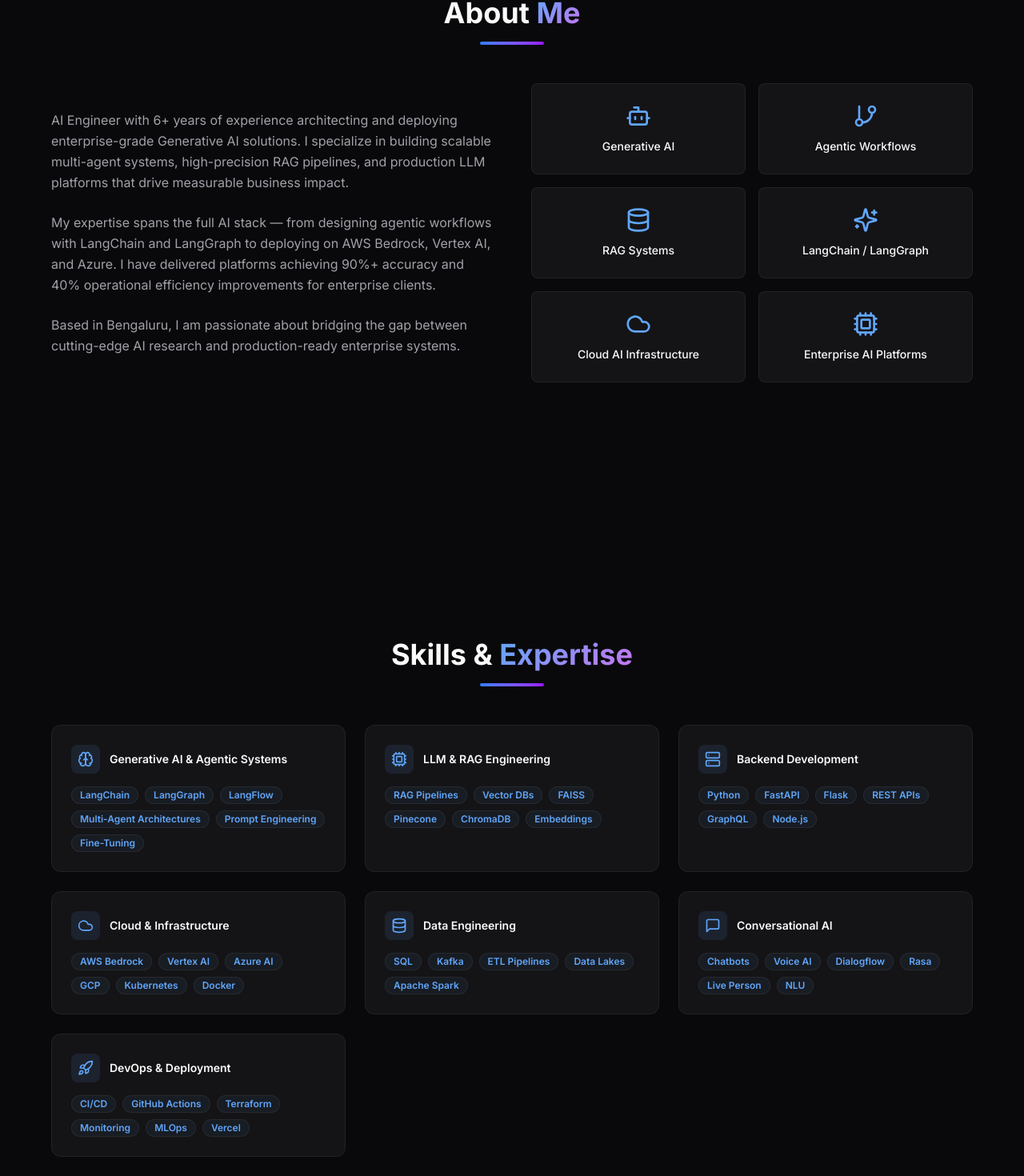
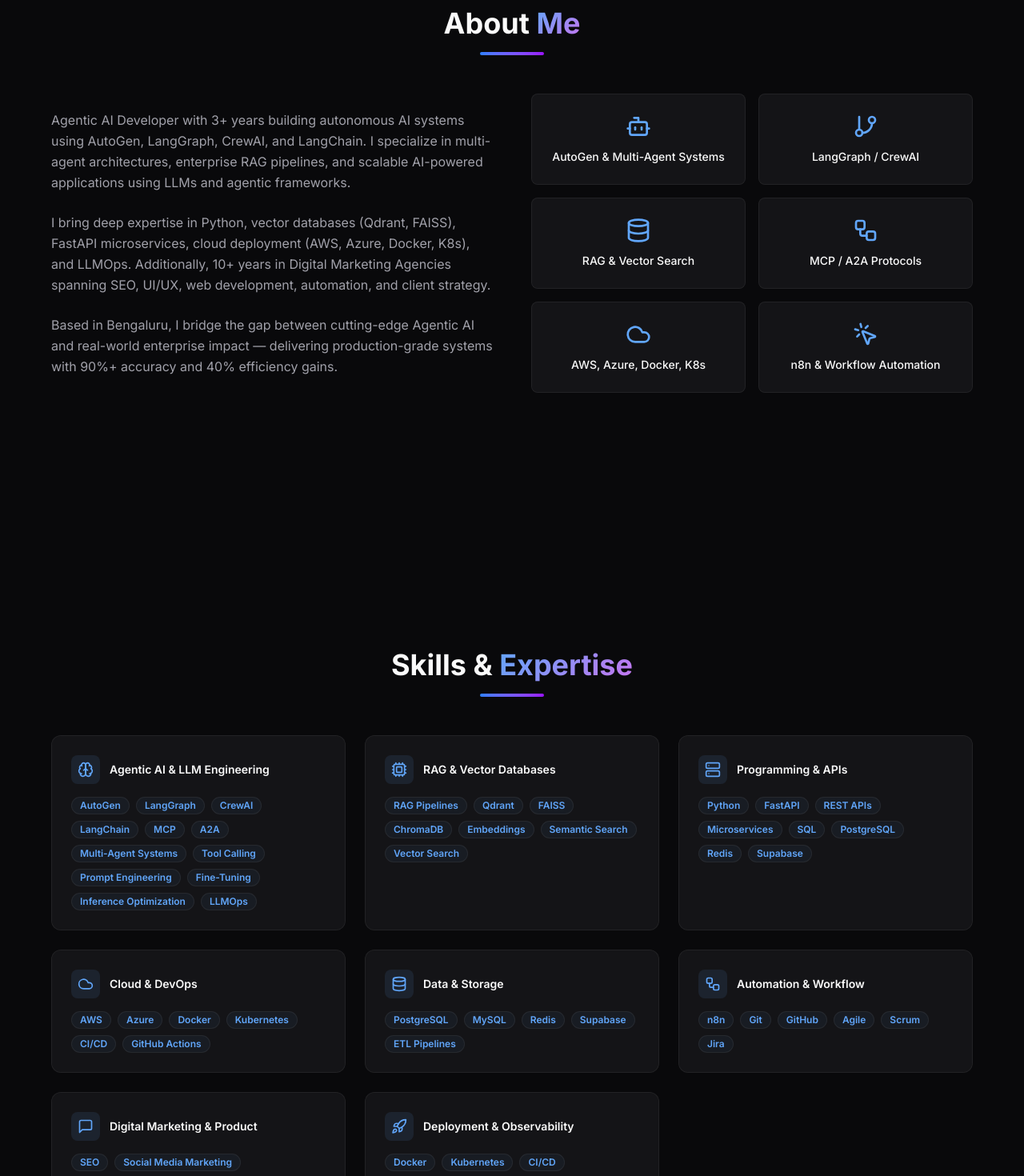
Before and after one commit to akshaypanigrahi89/portfolio, a Next.js app: page / in a window 1280 px wide. Shown: the part 1260-2730 px from the top of the page at 80% size. Built offline with nearby package versions, Linux system fonts and the light colour scheme.

Commit message:
Update: refresh portfolio with Agentic AI Developer role and updated resume content

```diff
--- a/src/app/layout.tsx
+++ b/src/app/layout.tsx
@@ -13,17 +13,16 @@
 });
 
 export const metadata: Metadata = {
-  title: "Akshay Panigrahi | AI Engineer — Generative AI, Agentic AI & RAG Systems",
+  title: "Akshay Panigrahi | Agentic AI Developer — AutoGen, LangGraph, RAG Systems",
   description:
-    "AI Engineer with 6+ years of experience specializing in Generative AI, Multi-Agent Architectures, RAG Pipelines, and Production-Grade AI Platforms.",
+    "Agentic AI Developer with 3+ years building autonomous AI systems, enterprise RAG pipelines, and scalable AI applications using LLMs and multi-agent frameworks. 10+ years in digital transformation.",
   keywords: [
-    "AI Engineer",
+    "Agentic AI Developer",
+    "AutoGen",
+    "LangGraph",
+    "CrewAI",
+    "RAG Systems",
     "Generative AI",
-    "Agentic AI",
-    "RAG Systems",
-    "LangChain",
-    "LangGraph",
-    "Machine Learning",
     "Akshay Panigrahi",
   ],
   authors: [{ name: "Akshay Panigrahi" }],
@@ -32,18 +31,18 @@
     type: "website",
     locale: "en_US",
     url: "https://akshaypanigrahi.vercel.app",
-    siteName: "Akshay Panigrahi | AI Engineer",
+    siteName: "Akshay Panigrahi | Agentic AI Developer",
     title:
-      "Akshay Panigrahi | AI Engineer — Generative AI, Agentic AI & RAG Systems",
+      "Akshay Panigrahi | Agentic AI Developer — AutoGen, LangGraph, RAG Systems",
     description:
-      "AI Engineer with 6+ years of experience specializing in Generative AI, Multi-Agent Architectures, RAG Pipelines, and Production-Grade AI Platforms.",
+      "Agentic AI Developer with 3+ years building autonomous AI systems, enterprise RAG pipelines, and scalable AI applications using LLMs and multi-agent frameworks. 10+ years in digital transformation.",
   },
   twitter: {
     card: "summary_large_image",
     title:
-      "Akshay Panigrahi | AI Engineer — Generative AI, Agentic AI & RAG Systems",
+      "Akshay Panigrahi | Agentic AI Developer — AutoGen, LangGraph, RAG Systems",
     description:
-      "AI Engineer with 6+ years of experience specializing in Generative AI, Multi-Agent Architectures, RAG Pipelines, and Production-Grade AI Platforms.",
+      "Agentic AI Developer with 3+ years building autonomous AI systems, enterprise RAG pipelines, and scalable AI applications using LLMs and multi-agent frameworks. 10+ years in digital transformation.",
   },
   robots: {
     index: true,
--- a/src/components/About.tsx
+++ b/src/components/About.tsx
@@ -1,16 +1,16 @@
 "use client";
 
 import { motion } from "framer-motion";
-import { Sparkles, Bot, GitBranch, Cloud, Database, Cpu } from "lucide-react";
+import { Sparkles, Bot, GitBranch, Cloud, Database, Cpu, Workflow, MousePointerClick } from "lucide-react";
 import AnimatedSection from "@/components/AnimatedSection";
 
 const highlights = [
-  { icon: Bot, label: "Generative AI" },
-  { icon: GitBranch, label: "Agentic Workflows" },
-  { icon: Database, label: "RAG Systems" },
-  { icon: Sparkles, label: "LangChain / LangGraph" },
-  { icon: Cloud, label: "Cloud AI Infrastructure" },
-  { icon: Cpu, label: "Enterprise AI Platforms" },
+  { icon: Bot, label: "AutoGen & Multi-Agent Systems" },
+  { icon: GitBranch, label: "LangGraph / CrewAI" },
+  { icon: Database, label: "RAG & Vector Search" },
+  { icon: Workflow, label: "MCP / A2A Protocols" },
+  { icon: Cloud, label: "AWS, Azure, Docker, K8s" },
+  { icon: MousePointerClick, label: "n8n & Workflow Automation" },
 ];
 
 export default function About() {
@@ -33,21 +33,21 @@
             className="space-y-6"
           >
             <p className="text-muted-foreground leading-relaxed">
-              AI Engineer with 6+ years of experience architecting and deploying
-              enterprise-grade Generative AI solutions. I specialize in building
-              scalable multi-agent systems, high-precision RAG pipelines, and
-              production LLM platforms that drive measurable business impact.
+              Agentic AI Developer with 3+ years building autonomous AI systems
+              using AutoGen, LangGraph, CrewAI, and LangChain. I specialize in
+              multi-agent architectures, enterprise RAG pipelines, and scalable
+              AI-powered applications using LLMs and agentic frameworks.
             </p>
             <p className="text-muted-foreground leading-relaxed">
-              My expertise spans the full AI stack — from designing agentic
-              workflows with LangChain and LangGraph to deploying on AWS Bedrock,
-              Vertex AI, and Azure. I have delivered platforms achieving 90%+
-              accuracy and 40% operational efficiency improvements for enterprise
-              clients.
+              I bring deep expertise in Python, vector databases (Qdrant, FAISS),
+              FastAPI microservices, cloud deployment (AWS, Azure, Docker, K8s),
+              and LLMOps. Additionally, 10+ years in Digital Marketing Agencies
+              spanning SEO, UI/UX, web development, automation, and client strategy.
             </p>
             <p className="text-muted-foreground leading-relaxed">
-              Based in Bengaluru, I am passionate about bridging the gap between
-              cutting-edge AI research and production-ready enterprise systems.
+              Based in Bengaluru, I bridge the gap between cutting-edge Agentic AI
+              and real-world enterprise impact — delivering production-grade systems
+              with 90%+ accuracy and 40% efficiency gains.
             </p>
           </motion.div>
 
--- a/src/components/Achievements.tsx
+++ b/src/components/Achievements.tsx
@@ -15,38 +15,38 @@
   {
     icon: TrendingUp,
     value: "40%",
-    label: "Operational Improvement",
-    desc: "Average efficiency gain across enterprise AI deployments",
+    label: "Operational Efficiency Gain",
+    desc: "AI-driven automation and workflow orchestration across enterprise systems",
   },
   {
     icon: Zap,
-    value: "20%",
-    label: "Faster Development Velocity",
-    desc: "Reduced time-to-market for AI features and platforms",
+    value: "90%+",
+    label: "RAG Retrieval Accuracy",
+    desc: "Enterprise RAG systems with high-precision semantic search pipelines",
   },
   {
     icon: Globe,
     value: "10+",
     label: "Enterprise AI Deployments",
-    desc: "Production-grade systems serving global clients",
+    desc: "Production-grade Agentic AI and RAG systems for global clients",
   },
   {
     icon: Brain,
-    value: "5+",
-    label: "LLM Pipelines",
-    desc: "End-to-end production pipelines for large language models",
+    value: "3+",
+    label: "Years Agentic AI",
+    desc: "Building autonomous multi-agent systems with AutoGen, LangGraph & CrewAI",
   },
   {
     icon: Cloud,
     value: "Multi-Cloud",
     label: "Cloud AI Architecture",
-    desc: "Expertise across AWS, GCP, and Azure AI platforms",
+    desc: "AWS & Azure — Docker, Kubernetes, CI/CD for scalable AI infrastructure",
   },
   {
     icon: BarChart3,
-    value: "90%+",
-    label: "AI Accuracy Rate",
-    desc: "Consistently high accuracy across deployed AI systems",
+    value: "10+",
+    label: "Years Digital Innovation",
+    desc: "Full-stack expertise spanning AI, marketing, product, and automation",
   },
 ];
 
--- a/src/components/Contact.tsx
+++ b/src/components/Contact.tsx
@@ -4,6 +4,7 @@
 import { motion } from "framer-motion";
 import {
   Mail,
+  Phone,
   Linkedin,
   Github,
   Send,
@@ -56,6 +57,19 @@
                 <p className="text-sm font-medium">
                   akshaypanigrahi7@gmail.com
                 </p>
+              </div>
+            </a>
+
+            <a
+              href="tel:+917008550331"
+              className="flex items-center gap-4 glass-card rounded-lg p-5 hover:border-primary/30 transition-all group"
+            >
+              <div className="p-3 rounded-lg bg-primary/10 group-hover:bg-primary/20 transition-colors">
+                <Phone className="w-5 h-5 text-primary" />
+              </div>
+              <div>
+                <p className="text-xs text-muted-foreground">Phone</p>
+                <p className="text-sm font-medium">+91-7008550331</p>
               </div>
             </a>
 
--- a/src/components/Education.tsx
+++ b/src/components/Education.tsx
@@ -7,30 +7,25 @@
 const education = [
   {
     degree: "Product Management with Generative & Agentic AI",
-    institution: "BITSoM",
+    institution: "BITSoM | 2025 — 2026",
     icon: GraduationCap,
   },
   {
-    degree: "AI Generalist",
-    institution: "Build School",
+    degree: "MBA — HR & Marketing",
+    institution: "IMIT, Odisha | 2018 — 2020",
     icon: GraduationCap,
   },
   {
-    degree: "MBA in HR & Marketing",
-    institution: "IMIT",
-    icon: GraduationCap,
-  },
-  {
-    degree: "B.Tech in Biotechnology",
-    institution: "GIET",
+    degree: "B.Tech — Biotechnology",
+    institution: "GIET University | 2007 — 2011",
     icon: FlaskConical,
   },
 ];
 
 const certifications = [
-  { title: "Product Management Certification", icon: Award },
-  { title: "Data Science Course", icon: BookOpen },
-  { title: "Scrum Master Certification", icon: Award },
+  { title: "Professional Product Management Certification", icon: Award },
+  { title: "Certified Scrum Master", icon: Award },
+  { title: "AI Generalist — Build School", icon: BookOpen },
   { title: "Learn Python with AI", icon: BookOpen },
 ];
 
--- a/src/components/Experience.tsx
+++ b/src/components/Experience.tsx
@@ -8,35 +8,27 @@
   {
     role: "AI Engineer",
     company: "UHC Staffing",
-    period: "2023 — 2026",
+    period: "2023 — Present",
     achievements: [
-      "Built enterprise RAG systems serving 10k+ daily queries with 90%+ accuracy",
-      "Developed multi-agent workflows reducing processing time by 40%",
-      "Created AI-powered ATS/CRM/HRMS platforms with intelligent automation",
-      "Designed production-grade LLM pipelines on AWS Bedrock & Vertex AI",
-      "Architected multi-cloud AI infrastructure serving global enterprise clients",
+      "Built enterprise-grade Agentic AI systems using AutoGen, LangGraph, CrewAI & LangChain for intelligent workflow automation",
+      "Developed autonomous AI agents with memory, reasoning, tool execution, and API orchestration capabilities",
+      "Designed scalable RAG pipelines with vector search & semantic retrieval using Qdrant and FAISS",
+      "Built Python-based microservices & FastAPI applications exposing AI capabilities through REST APIs",
+      "Deployed AI systems on AWS and Azure using Docker, Kubernetes, and CI/CD pipelines",
+      "Delivered 40% operational efficiency improvement through AI-driven automation solutions",
+      "Achieved 90%+ retrieval accuracy on enterprise RAG systems",
     ],
   },
   {
-    role: "Business Analyst",
-    company: "Three Mentors",
-    period: "2020 — 2023",
+    role: "Digital Marketing & Technology Consultant",
+    company: "Digital Marketing Agencies",
+    period: "2011 — 2023",
     achievements: [
-      "Led data-driven product strategy improving operational efficiency by 35%",
-      "Developed analytics dashboards for real-time business intelligence",
-      "Bridged technical and business teams for AI product delivery",
-      "Implemented automated reporting systems reducing manual effort by 50%",
-    ],
-  },
-  {
-    role: "Digital Marketing & Design",
-    company: "Earlier Career",
-    period: "2016 — 2020",
-    achievements: [
-      "Managed multi-channel digital campaigns with measurable ROI",
-      "Designed and optimized user experiences for web platforms",
-      "Built foundational skills in analytics, automation, and design thinking",
-      "Transitioned into AI engineering through applied machine learning",
+      "Led digital transformation projects — SEO, UI/UX design, website development, and automation workflows",
+      "Managed client relationships, project delivery timelines, and digital growth strategies",
+      "Built responsive websites, landing pages, lead generation systems, and CRM integrations",
+      "Executed multi-channel campaigns, paid advertising, social media growth, and conversion optimization",
+      "Delivered analytics dashboards, automation pipelines, and business workflow optimization",
     ],
   },
 ];
--- a/src/components/Projects.tsx
+++ b/src/components/Projects.tsx
@@ -8,78 +8,62 @@
 
 const projects = [
   {
-    title: "AI Hiring Intelligence Platform",
+    title: "AutoFounder AI — Autonomous Startup Builder",
     problem:
-      "Enterprise recruitment teams spent 60% of their time screening resumes and scheduling interviews manually, leading to slow hires and missed talent.",
+      "Turning startup ideas into validated, deployable products required months of manual work across market research, architecture, development, and deployment.",
     solution:
-      "Built an AI-powered platform using multi-agent RAG architecture that automates resume parsing, skill matching, interview scheduling, and candidate ranking.",
+      "Built an autonomous multi-agent SaaS platform using AutoGen, LangGraph & CrewAI that converts startup ideas into deployable products — handling market validation, PRD generation, architecture planning, code generation, and GTM orchestration.",
+    tech: [
+      "Python",
+      "AutoGen",
+      "LangGraph",
+      "CrewAI",
+      "LangChain",
+      "FastAPI",
+      "AWS",
+      "Docker",
+      "Kubernetes",
+      "Qdrant",
+      "Redis",
+      "Supabase",
+    ],
+    impact: "End-to-end autonomous startup generation with memory, reasoning & tool orchestration",
+  },
+  {
+    title: "RAGBase Enterprise Chatbot",
+    problem:
+      "Enterprise knowledge bases were underutilized — employees spent hours searching for information across fragmented documentation systems.",
+    solution:
+      "Developed an end-to-end RAG chatbot with document ingestion, chunking, embeddings, semantic retrieval, contextual memory, and prompt engineering for high-accuracy responses.",
     tech: [
       "Python",
       "LangChain",
-      "LangGraph",
       "FastAPI",
-      "AWS Bedrock",
+      "Qdrant",
       "FAISS",
+      "OpenAI API",
+      "SQL",
       "Docker",
     ],
-    impact: "90% reduction in screening time, 40% faster time-to-hire",
+    impact: "10k+ daily queries with 90%+ retrieval accuracy via vector search & semantic pipelines",
   },
   {
-    title: "Enterprise RAG Chatbot",
+    title: "ResumeBase AI — ATS & Resume Intelligence",
     problem:
-      "Enterprise knowledge bases were underutilized — employees spent hours searching for information across fragmented documentation systems.",
+      "Recruitment teams lacked intelligent automation for parsing, scoring, and matching candidates to roles — resulting in low placement rates and high manual effort.",
     solution:
-      "Developed a production RAG chatbot with multi-source retrieval, citation tracking, and conversational memory using LLMs and vector databases.",
-    tech: [
-      "LangChain",
-      "Pinecone",
-      "OpenAI",
-      "FastAPI",
-      "Next.js",
-      "Kubernetes",
-    ],
-    impact: "10k+ daily queries with 90%+ accuracy, 60% faster information retrieval",
-  },
-  {
-    title: "AI Recruitment Platform",
-    problem:
-      "Recruitment agencies lacked intelligent automation for matching candidates to roles, leading to low placement rates and high manual effort.",
-    solution:
-      "Created an end-to-end AI recruitment platform with automated candidate sourcing, AI matching, and predictive analytics for hiring success.",
+      "Built an AI-powered ATS and resume intelligence platform with autonomous agents for resume parsing, semantic similarity matching, candidate scoring, and job matching using RAG pipelines.",
     tech: [
       "Python",
-      "LangFlow",
-      "Vertex AI",
-      "Cloud SQL",
-      "React",
-      "Docker",
+      "AutoGen",
+      "LangChain",
+      "FastAPI",
+      "Vector DB",
+      "REST APIs",
+      "AWS",
+      "SQL",
     ],
-    impact: "50% improvement in placement rate, 40% operational efficiency gain",
-  },
-  {
-    title: "Conversational AI Assistant",
-    problem:
-      "Customer support teams were overwhelmed with repetitive queries, resulting in high response times and low satisfaction scores.",
-    solution:
-      "Designed a multilingual conversational AI assistant with intent recognition, sentiment analysis, and seamless human handoff.",
-    tech: [
-      "Rasa",
-      "Dialogflow",
-      "NLU",
-      "FastAPI",
-      "PostgreSQL",
-      "Redis",
-    ],
-    impact: "70% automation of support queries, 35% improvement in CSAT scores",
-  },
-  {
-    title: "Cloud Native Analytics Platform",
-    problem:
-      "Business teams lacked real-time visibility into operational metrics, relying on stale dashboards and manual reporting.",
-    solution:
-      "Architected a cloud-native analytics platform with streaming data pipelines, real-time dashboards, and AI-driven insights.",
-    tech: ["Kafka", "Spark", "GCP", "BigQuery", "Tableau", "Python"],
-    impact: "Real-time analytics across 5 departments, 50% reduction in reporting time",
+    impact: "Automated resume evaluation with semantic matching & agentic scoring workflows",
   },
 ];
 
--- a/src/components/Skills.tsx
+++ b/src/components/Skills.tsx
@@ -9,6 +9,7 @@
   Database,
   MessageSquare,
   Rocket,
+  Workflow,
 } from "lucide-react";
 import AnimatedSection from "@/components/AnimatedSection";
 import { Badge } from "@/components/ui/badge";
@@ -16,72 +17,93 @@
 const skillCategories = [
   {
     icon: Brain,
-    label: "Generative AI & Agentic Systems",
+    label: "Agentic AI & LLM Engineering",
     skills: [
+      "AutoGen",
+      "LangGraph",
+      "CrewAI",
       "LangChain",
-      "LangGraph",
-      "LangFlow",
-      "Multi-Agent Architectures",
+      "MCP",
+      "A2A",
+      "Multi-Agent Systems",
+      "Tool Calling",
       "Prompt Engineering",
       "Fine-Tuning",
+      "Inference Optimization",
+      "LLMOps",
     ],
   },
   {
     icon: Cpu,
-    label: "LLM & RAG Engineering",
+    label: "RAG & Vector Databases",
     skills: [
       "RAG Pipelines",
-      "Vector DBs",
+      "Qdrant",
       "FAISS",
-      "Pinecone",
       "ChromaDB",
       "Embeddings",
+      "Semantic Search",
+      "Vector Search",
     ],
   },
   {
     icon: Server,
-    label: "Backend Development",
-    skills: ["Python", "FastAPI", "Flask", "REST APIs", "GraphQL", "Node.js"],
+    label: "Programming & APIs",
+    skills: ["Python", "FastAPI", "REST APIs", "Microservices", "SQL", "PostgreSQL", "Redis", "Supabase"],
   },
   {
     icon: Cloud,
-    label: "Cloud & Infrastructure",
+    label: "Cloud & DevOps",
     skills: [
-      "AWS Bedrock",
-      "Vertex AI",
-      "Azure AI",
-      "GCP",
+      "AWS",
+      "Azure",
+      "Docker",
       "Kubernetes",
-      "Docker",
+      "CI/CD",
+      "GitHub Actions",
     ],
   },
   {
     icon: Database,
-    label: "Data Engineering",
-    skills: ["SQL", "Kafka", "ETL Pipelines", "Data Lakes", "Apache Spark"],
+    label: "Data & Storage",
+    skills: ["PostgreSQL", "MySQL", "Redis", "Supabase", "ETL Pipelines"],
+  },
+  {
+    icon: Workflow,
+    label: "Automation & Workflow",
+    skills: [
+      "n8n",
+      "Git",
+      "GitHub",
+      "Agile",
+      "Scrum",
+      "Jira",
+    ],
   },
   {
     icon: MessageSquare,
-    label: "Conversational AI",
+    label: "Digital Marketing & Product",
     skills: [
-      "Chatbots",
-      "Voice AI",
-      "Dialogflow",
-      "Rasa",
-      "Live Person",
-      "NLU",
+      "SEO",
+      "Social Media Marketing",
+      "UI/UX Design",
+      "Web Development",
+      "Email Marketing",
+      "Marketing Automation",
+      "Digital Strategy",
+      "Project Management",
     ],
   },
   {
     icon: Rocket,
-    label: "DevOps & Deployment",
+    label: "Deployment & Observability",
     skills: [
+      "Docker",
+      "Kubernetes",
       "CI/CD",
       "GitHub Actions",
-      "Terraform",
+      "LLMOps",
       "Monitoring",
-      "MLOps",
-      "Vercel",
     ],
   },
 ];
```
Also changed, not shown: src/components/Hero.tsx (+9 -8 lines), 1 other file (tests, documents, lock files or other folders).
